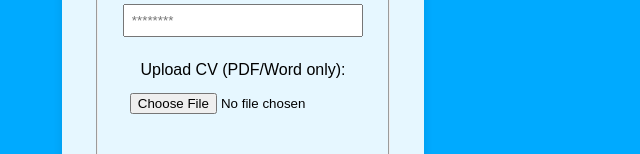
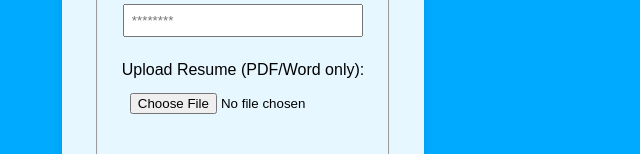
Before and after one commit to Troy17-Bernardo/Registration, a plain HTML site: page index.htm in a window 1280 px wide. Shown: the part 798-952 px from the top of the page, 397-1037 px from the left. Drawn offline with Linux system fonts and the light colour scheme.

Commit message:
Update index.htm

```diff
--- a/index.htm
+++ b/index.htm
@@ -43,7 +43,7 @@
                     <label for="password">Password:</label>
                     <input type="password" id="password" name="password" placeholder="********" required><br>
 
-                    <label for="cv">Upload CV (PDF/Word only):</label>
+                    <label for="cv">Upload Resume (PDF/Word only):</label>
                     <input type="file" id="cv" name="cv" accept=".pdf, .doc, .docx" required><br>
                 </fieldset>
 
```
